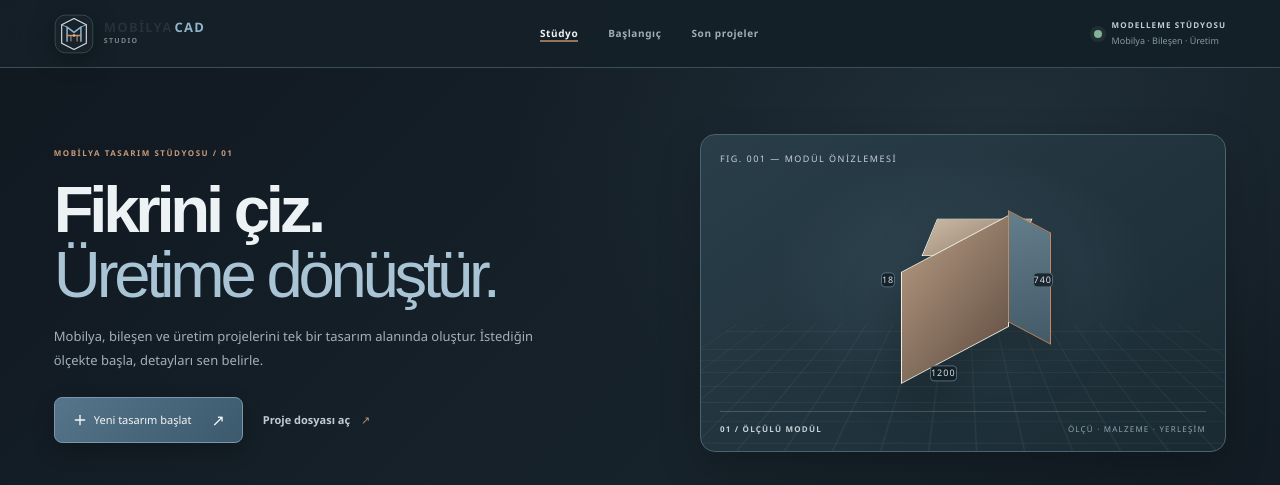
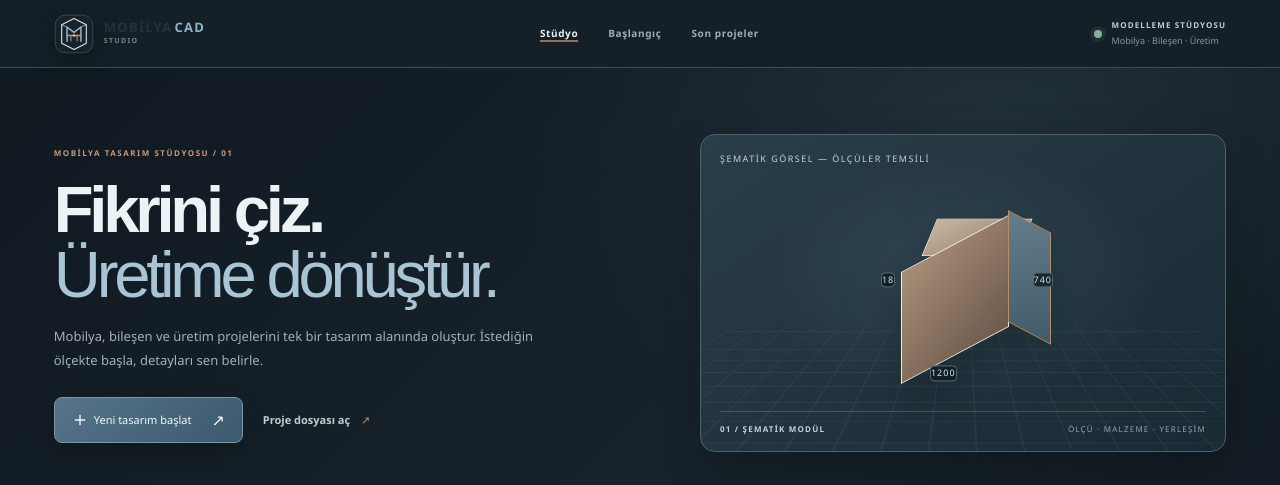
Before and after one commit to Taylan789/MobilyaCAD, a React (Vite) app in the folder frontend/: page / in a window 1280 px wide. Shown: the top 485 px of the page. Built offline with nearby package versions, Linux system fonts and the light colour scheme.

Commit message:
fix(ui): mark landing illustration dimensions as representative

```diff
--- a/frontend/src/App.tsx
+++ b/frontend/src/App.tsx
@@ -1157,10 +1157,10 @@ function App() {
                   <input id="atelier-open-project" type="file" accept=".json,application/json" hidden onChange={(event) => { void loadProject(event).then((loaded) => { if (loaded) startWorkspace(); }); }} />
                 </div>
               </div>
-              <div className="atelier-feature-art" aria-label="Ölçülü mobilya modülü önizlemesi">
-                <div className="atelier-art-grid"></div><div className="atelier-art-index">FIG. 001 — MODÜL ÖNİZLEMESİ</div>
+              <div className="atelier-feature-art" aria-label="Temsili mobilya modülü illüstrasyonu">
+                <div className="atelier-art-grid"></div><div className="atelier-art-index">ŞEMATİK GÖRSEL — ÖLÇÜLER TEMSİLİ</div>
                 <div className="atelier-art-cube"><div className="atelier-cube-top"></div><div className="atelier-cube-front"></div><div className="atelier-cube-side"></div><span className="atelier-dim atelier-dim-x">1200</span><span className="atelier-dim atelier-dim-y">740</span><span className="atelier-dim atelier-dim-z">18</span></div>
-                <div className="atelier-art-caption"><b>01 / ÖLÇÜLÜ MODÜL</b><span>ÖLÇÜ · MALZEME · YERLEŞİM</span></div>
+                <div className="atelier-art-caption"><b>01 / ŞEMATİK MODÜL</b><span>ÖLÇÜ · MALZEME · YERLEŞİM</span></div>
               </div>
             </section>
             <section className="atelier-section atelier-start-section" id="templates">
```
